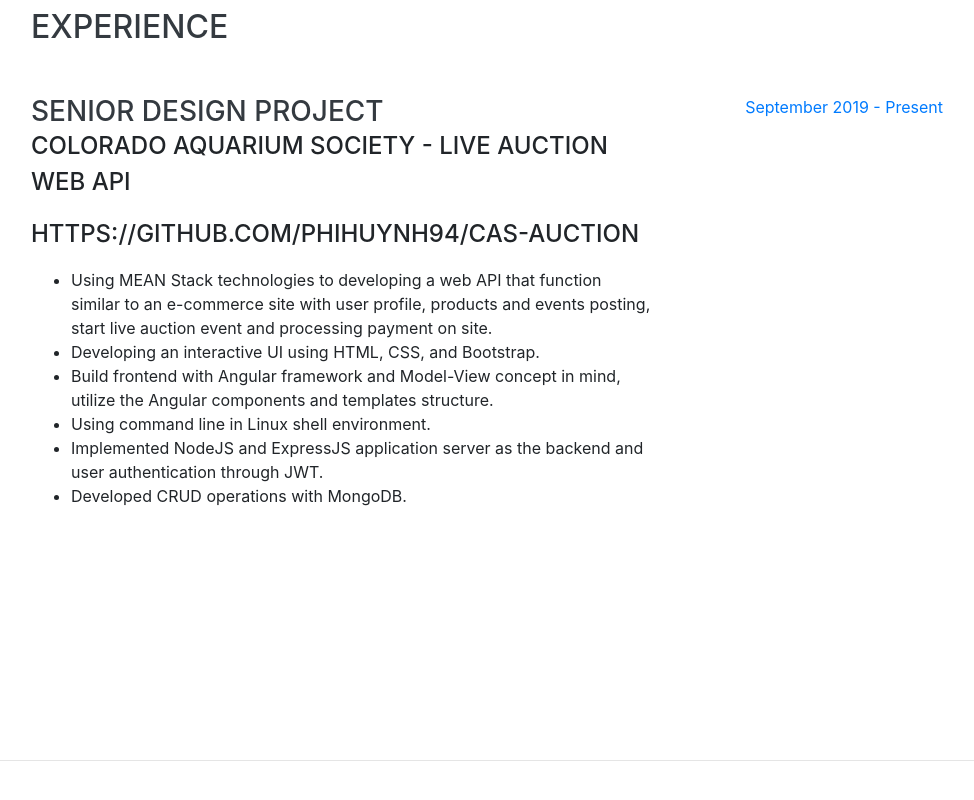
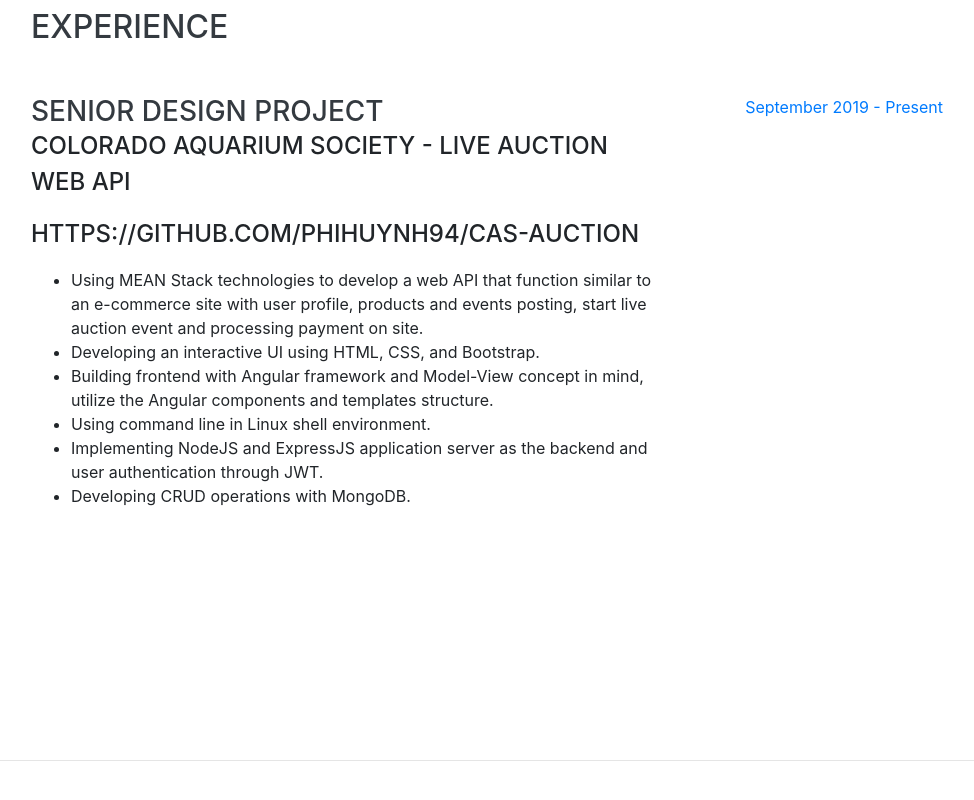
Before and after one commit to phihuynh94/resume, a website with bundled scripts: page index.html in a window 1280 px wide. Shown: the part 1924-2724 px from the top of the page, without its empty margins (289-1263 px from the left). Built offline with nearby package versions, Linux system fonts and the light colour scheme; a web font is replaced by a local one.

Commit message:
Update index.html

```diff
--- a/index.html
+++ b/index.html
@@ -69,7 +69,7 @@
         <div class="subheading mb-5"><!--3542 Berry Street · Cheyenne Wells, CO 80810 · (317) 585-8468 ·-->
           <a href="mailto:phihuynh94@gmail.com">phihuynh94@gmail.com</a>
         </div>
-        <p class="lead mb-5">I'm experienced with designing and building web application api using MEAN Stack, Java and JSP Servlet, and ASP.NET development technologies including frontend, backend, database CRUD operations, and architecture. Implementing multiples up to date web development technologies and knowledge on full stack web application development.
+        <p class="lead mb-5">I'm experienced in designing and building web application api using MEAN Stack, Java and JSP Servlet, and ASP.NET development technologies including frontend, backend, database CRUD operations, and architecture. Implementing multiples up to date web development technologies and knowledge on full stack web application development.
         </p>
         <div class="social-icons">
           <a href="https://www.linkedin.com/in/phihuynh94/">
@@ -240,14 +240,14 @@
             <div class="subheading mb-3">Colorado Aquarium Society - Live Auction Web API</div>
             <div class="subheading mb-3">https://github.com/phihuynh94/cas-auction</div>
             <ul>
-              <li>Using MEAN Stack technologies to developing a web API that function similar to an e-commerce site with user
+              <li>Using MEAN Stack technologies to develop a web API that function similar to an e-commerce site with user
                 profile, products and events posting, start live auction event and processing payment on site.</li>
               <li>Developing an interactive UI using HTML, CSS, and Bootstrap.</li>
-              <li>Build frontend with Angular framework and Model-View concept in mind, utilize the Angular components and
+              <li>Building frontend with Angular framework and Model-View concept in mind, utilize the Angular components and
                 templates structure.</li>
               <li>Using command line in Linux shell environment.</li>
-              <li>Implemented NodeJS and ExpressJS application server as the backend and user authentication through JWT.</li>
-              <li>Developed CRUD operations with MongoDB.</li>
+              <li>Implementing NodeJS and ExpressJS application server as the backend and user authentication through JWT.</li>
+              <li>Developing CRUD operations with MongoDB.</li>
             </ul>
           </div>
           <div class="resume-date text-md-right">
@@ -271,7 +271,7 @@
             <div>Computer Science and Engineering</div>
           </div>
           <div class="resume-date text-md-right">
-            <span class="text-primary">Candidate, Srping 2020</span>
+            <span class="text-primary">Candidate, Spring 2020</span>
           </div>
         </div>
       </div>
```
